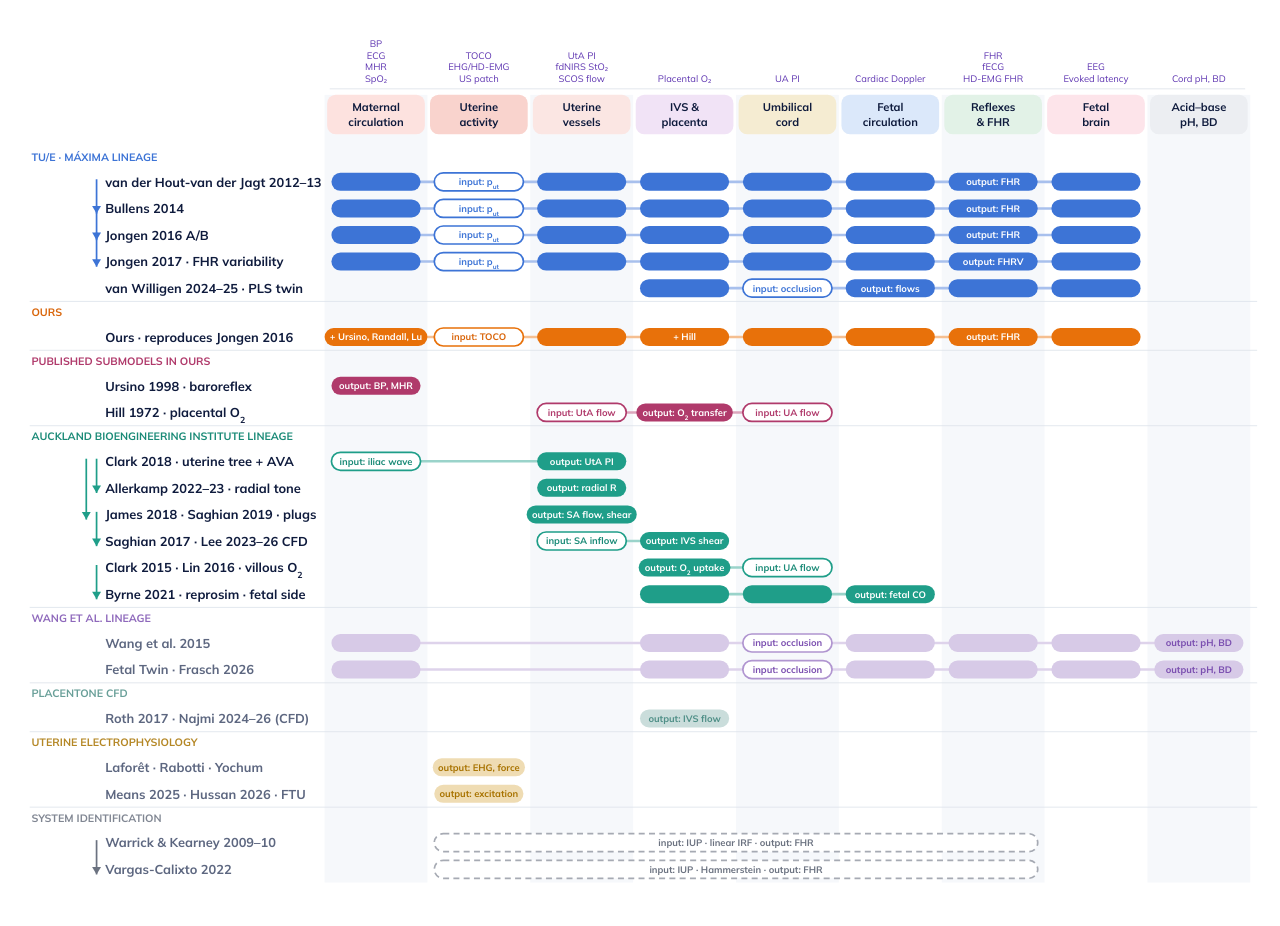
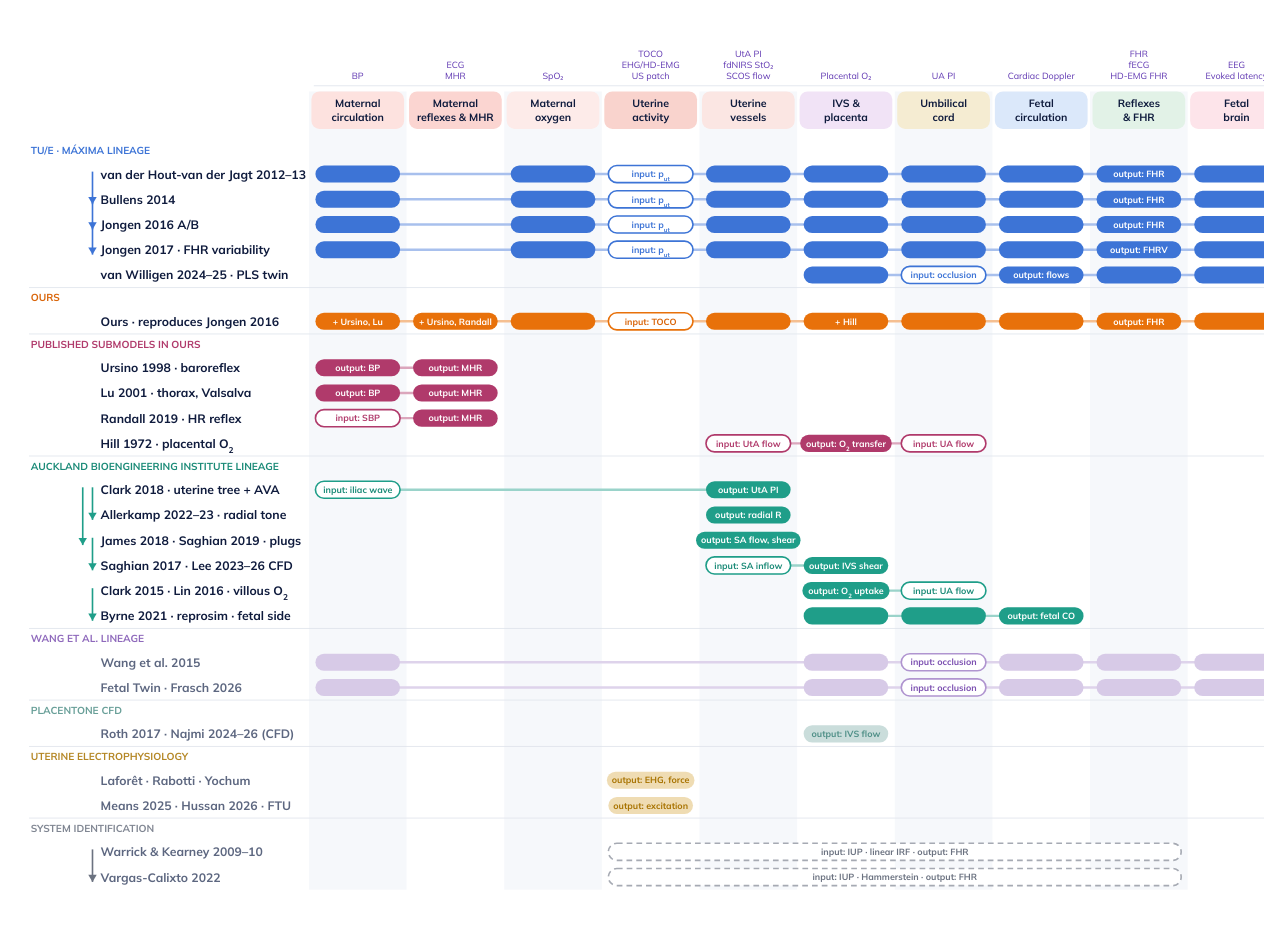
Before and after one commit to mli55/fetosim, a plain HTML site: page docs/model_landscape.html in a window 1280 px wide. Drawn offline with Linux system fonts and the light colour scheme.

Commit message:
Model landscape page: split the mother into circulation, reflexes and oxygen
The maternal side now has three columns that mirror the fetal side. Lu 2001
and Randall 2019 get their own rows among the fetosim submodels.

Co-Authored-By: Claude Fable 5.2 <noreply@anthropic.com>

```diff
--- a/docs/model_landscape.html
+++ b/docs/model_landscape.html
@@ -13,7 +13,7 @@
 :root {
   --bg: #ffffff; --fg: #0f1b3d; --sub: #3b4a6b; --faint: #6b7896; --line: #dfe4ec; --surface: #f6f8fb;
   --panel: #f2f6fd; --band: #f6f8fb; --band-panel: #e7eefa; --sens-band: #faf8fe;
-  --h0: #fde2df; --h1: #f9d3cd; --h2: #fbe6e3; --h3: #f1e3f6; --h4: #f5ecd2; --h5: #dbe8fa; --h6: #e2f2e7; --h7: #fde4ea; --h8: #eceef2;
+  --h0: #fde2df; --hm1: #fbd5d1; --hm2: #fdebe9; --h1: #f9d3cd; --h2: #fbe6e3; --h3: #f1e3f6; --h4: #f5ecd2; --h5: #dbe8fa; --h6: #e2f2e7; --h7: #fde4ea; --h8: #eceef2;
   --tu: #3d74d6; --ak: #1f9e89; --yf: #7b4fb0; --pv: #4f8f87; --ehg: #c98a00; --si: #6b7280; --ours: #e8710a; --cl: #b03a6b;
   --tu-ink: #3d74d6; --ak-ink: #1a8a77; --yf-ink: #7b4fb0; --pv-ink: #4f8f87; --ehg-ink: #a87300; --si-ink: #6b7280; --ours-ink: #d9650a; --cl-ink: #b03a6b;
   --muted-name: #5d6780; --in: #1565c0; --gap: #c62828; --on-pill: #ffffff;
@@ -28,7 +28,7 @@
   :root:not([data-theme="light"]) {
     --bg: #0f131b; --fg: #e6eaf3; --sub: #b3bdd1; --faint: #8592ab; --line: #2a3242; --surface: #161c27;
     --panel: #141c2c; --band: #151b26; --band-panel: #1a2539; --sens-band: #18142a;
-    --h0: #3f2724; --h1: #47271f; --h2: #3b2b29; --h3: #33263b; --h4: #3a3220; --h5: #1e2c42; --h6: #1f3327; --h7: #3f2531; --h8: #272b34;
+    --h0: #3f2724; --hm1: #472b27; --hm2: #372422; --h1: #47271f; --h2: #3b2b29; --h3: #33263b; --h4: #3a3220; --h5: #1e2c42; --h6: #1f3327; --h7: #3f2531; --h8: #272b34;
     --tu-ink: #82a9f0; --ak-ink: #4fc7b1; --yf-ink: #b494e0; --pv-ink: #7fc0b7; --ehg-ink: #e2b043; --si-ink: #a2a9b6; --ours-ink: #ff9a45; --cl-ink: #ec8db4;
     --muted-name: #9aa4ba; --in: #74a9f0; --gap: #f07a7a;
     --ctg: #c3cbda; --ctg-fill: #2a3140;
@@ -42,7 +42,7 @@
 :root[data-theme="dark"] {
   --bg: #0f131b; --fg: #e6eaf3; --sub: #b3bdd1; --faint: #8592ab; --line: #2a3242; --surface: #161c27;
   --panel: #141c2c; --band: #151b26; --band-panel: #1a2539; --sens-band: #18142a;
-  --h0: #3f2724; --h1: #47271f; --h2: #3b2b29; --h3: #33263b; --h4: #3a3220; --h5: #1e2c42; --h6: #1f3327; --h7: #3f2531; --h8: #272b34;
+  --h0: #3f2724; --hm1: #472b27; --hm2: #372422; --h1: #47271f; --h2: #3b2b29; --h3: #33263b; --h4: #3a3220; --h5: #1e2c42; --h6: #1f3327; --h7: #3f2531; --h8: #272b34;
   --tu-ink: #82a9f0; --ak-ink: #4fc7b1; --yf-ink: #b494e0; --pv-ink: #7fc0b7; --ehg-ink: #e2b043; --si-ink: #a2a9b6; --ours-ink: #ff9a45; --cl-ink: #ec8db4;
   --muted-name: #9aa4ba; --in: #74a9f0; --gap: #f07a7a;
   --ctg: #c3cbda; --ctg-fill: #2a3140;
@@ -53,7 +53,7 @@
   color-scheme: dark;
 }
 body { margin: 0; background: var(--bg); color: var(--fg); font-family: var(--font); font-size: 15px; line-height: 1.5; }
-.wrap { max-width: 1500px; margin: 0 auto; padding-block: 28px 56px;
+.wrap { max-width: 1740px; margin: 0 auto; padding-block: 28px 56px;
   padding-left: max(16px, env(safe-area-inset-left, 0px)); padding-right: max(16px, env(safe-area-inset-right, 0px));
   display: flex; flex-direction: column; gap: 28px; }
 .eyebrow { font-size: 12px; font-weight: 700; letter-spacing: .08em; text-transform: uppercase; color: var(--faint); }
@@ -77,7 +77,7 @@ p { margin: 0; }
 .dot.d2 { background: var(--data); }
 .dot.d1 { background: linear-gradient(90deg, var(--data) 50%, transparent 50%); }
 .figbox { overflow-x: auto; background: var(--bg); }
-.figbox svg { display: block; width: 100%; min-width: 1180px; height: auto; font-family: var(--font); }
+.figbox svg { display: block; width: 100%; min-width: 1380px; height: auto; font-family: var(--font); }
 @media (max-width: 720px) {
   h1 { font-size: 24px; }
 }
@@ -92,48 +92,55 @@ p { margin: 0; }
 
 <script>
 (() => {
-  const W = 1456, NAME_X = 104, COL0 = 360, CW = 120, ROW_H = 31, SEC_H = 26, PILL = 11, PILL_PX = 8, PILL_H = 21;
+  const W = 1696, NAME_X = 104, COL0 = 360, CW = 120, ROW_H = 31, SEC_H = 26, PILL = 11, PILL_PX = 8, PILL_H = 21;
   // sensor chips sit directly above each column header, bottom-aligned (at most 3 per column)
   const LINE_DY = 13.5, HEAD_Y = 12 + 4 * LINE_DY + 12, HEAD_H = 46, TOP = HEAD_Y + HEAD_H + 14;
-  const GRID_END = COL0 + 9 * CW;
+  const NCOL = 11, GRID_END = COL0 + NCOL * CW;
   const colX = i => COL0 + CW * i;
 
-  const COLS = [["Maternal", "circulation"], ["Uterine", "activity"], ["Uterine", "vessels"], ["IVS &", "placenta"],
+  // the mother has three columns that mirror the fetal side: circulation, reflexes & heart rate, oxygen
+  const COLS = [["Maternal", "circulation"], ["Maternal", "reflexes & MHR"], ["Maternal", "oxygen"],
+    ["Uterine", "activity"], ["Uterine", "vessels"], ["IVS &", "placenta"],
     ["Umbilical", "cord"], ["Fetal", "circulation"], ["Reflexes", "& FHR"], ["Fetal", "brain"], ["Acid–base", "pH, BD"]];
-  const JONGEN = [0, 2, 3, 4, 5, 6, 7];
+  const HCOL = ["h0", "hm1", "hm2", "h1", "h2", "h3", "h4", "h5", "h6", "h7", "h8"];
+  // Jongen 2016: maternal circulation with a fixed heart rate (no maternal reflex) and maternal O2 transport
+  const JONGEN = [0, 2, 4, 5, 6, 7, 8, 9];
   const P_UT = "input: p_{ut}";
   // [section, colour key, style, tag, rows]; row = [name, solid, hollow, {col: label}, extras]
   const SECTIONS = [
     ["TU/E · MÁXIMA LINEAGE", "tu", "full", "", [
-      ["van der Hout-van der Jagt 2012–13", JONGEN, [1], {1: P_UT, 6: "output: FHR"}, {}],
-      ["Bullens 2014", JONGEN, [1], {1: P_UT, 6: "output: FHR"}, {}],
-      ["Jongen 2016 A/B", JONGEN, [1], {1: P_UT, 6: "output: FHR"}, {}],
-      ["Jongen 2017 · FHR variability", JONGEN, [1], {1: P_UT, 6: "output: FHRV"}, {}],
-      ["van Willigen 2024–25 · PLS twin", [3, 5, 6, 7], [4], {4: "input: occlusion", 5: "output: flows"}, {}]]],
+      ["van der Hout-van der Jagt 2012–13", JONGEN, [3], {3: P_UT, 8: "output: FHR"}, {}],
+      ["Bullens 2014", JONGEN, [3], {3: P_UT, 8: "output: FHR"}, {}],
+      ["Jongen 2016 A/B", JONGEN, [3], {3: P_UT, 8: "output: FHR"}, {}],
+      ["Jongen 2017 · FHR variability", JONGEN, [3], {3: P_UT, 8: "output: FHRV"}, {}],
+      ["van Willigen 2024–25 · PLS twin", [5, 7, 8, 9], [6], {6: "input: occlusion", 7: "output: flows"}, {}]]],
     ["OURS", "ours", "full", "", [
-      ["Ours · reproduces Jongen 2016", JONGEN, [1], {0: "+ Ursino, Randall, Lu", 1: "input: TOCO", 3: "+ Hill", 6: "output: FHR"}, {}]]],
-    // published submodels reimplemented in fetosim as optional modules (run(circ=1), run(placenta=1))
+      ["Ours · reproduces Jongen 2016", [0, 1, 2, 4, 5, 6, 7, 8, 9], [3],
+        {0: "+ Ursino, Lu", 1: "+ Ursino, Randall", 3: "input: TOCO", 5: "+ Hill", 8: "output: FHR"}, {}]]],
+    // published submodels reimplemented in fetosim as optional modules
     ["PUBLISHED SUBMODELS IN OURS", "cl", "full", "", [
-      ["Ursino 1998 · baroreflex", [0], [], {0: "output: BP, MHR"}, {}],
-      ["Hill 1972 · placental O_{2}", [3], [2, 4], {2: "input: UtA flow", 3: "output: O_{2} transfer", 4: "input: UA flow"}, {}]]],
+      ["Ursino 1998 · baroreflex", [0, 1], [], {0: "output: BP", 1: "output: MHR"}, {}],
+      ["Lu 2001 · thorax, Valsalva", [0, 1], [], {0: "output: BP", 1: "output: MHR"}, {}],
+      ["Randall 2019 · HR reflex", [1], [0], {0: "input: SBP", 1: "output: MHR"}, {}],
+      ["Hill 1972 · placental O_{2}", [5], [4, 6], {4: "input: UtA flow", 5: "output: O_{2} transfer", 6: "input: UA flow"}, {}]]],
     ["AUCKLAND BIOENGINEERING INSTITUTE LINEAGE", "ak", "full", "", [
-      ["Clark 2018 · uterine tree + AVA", [2], [0], {0: "input: iliac wave", 2: "output: UtA PI"}, {}],
-      ["Allerkamp 2022–23 · radial tone", [2], [], {2: "output: radial R"}, {}],
-      ["James 2018 · Saghian 2019 · plugs", [2], [], {2: "output: SA flow, shear"}, {}],
-      ["Saghian 2017 · Lee 2023–26 CFD", [3], [2], {2: "input: SA inflow", 3: "output: IVS shear"}, {}],
-      ["Clark 2015 · Lin 2016 · villous O_{2}", [3], [4], {3: "output: O_{2} uptake", 4: "input: UA flow"}, {}],
-      ["Byrne 2021 · reprosim · fetal side", [3, 4, 5], [], {5: "output: fetal CO"}, {}]]],
+      ["Clark 2018 · uterine tree + AVA", [4], [0], {0: "input: iliac wave", 4: "output: UtA PI"}, {}],
+      ["Allerkamp 2022–23 · radial tone", [4], [], {4: "output: radial R"}, {}],
+      ["James 2018 · Saghian 2019 · plugs", [4], [], {4: "output: SA flow, shear"}, {}],
+      ["Saghian 2017 · Lee 2023–26 CFD", [5], [4], {4: "input: SA inflow", 5: "output: IVS shear"}, {}],
+      ["Clark 2015 · Lin 2016 · villous O_{2}", [5], [6], {5: "output: O_{2} uptake", 6: "input: UA flow"}, {}],
+      ["Byrne 2021 · reprosim · fetal side", [5, 6, 7], [], {7: "output: fetal CO"}, {}]]],
     ["WANG ET AL. LINEAGE", "yf", "muted", "", [
-      ["Wang et al. 2015", [0, 3, 5, 6, 7, 8], [4], {4: "input: occlusion", 8: "output: pH, BD"}, {}],
-      ["Fetal Twin · Frasch 2026", [0, 3, 5, 6, 7, 8], [4], {4: "input: occlusion", 8: "output: pH, BD"}, {}]]],
+      ["Wang et al. 2015", [0, 5, 7, 8, 9, 10], [6], {6: "input: occlusion", 10: "output: pH, BD"}, {}],
+      ["Fetal Twin · Frasch 2026", [0, 5, 7, 8, 9, 10], [6], {6: "input: occlusion", 10: "output: pH, BD"}, {}]]],
     ["PLACENTONE CFD", "pv", "muted", "", [
-      ["Roth 2017 · Najmi 2024–26 (CFD)", [3], [], {3: "output: IVS flow"}, {}]]],
+      ["Roth 2017 · Najmi 2024–26 (CFD)", [5], [], {5: "output: IVS flow"}, {}]]],
     ["UTERINE ELECTROPHYSIOLOGY", "ehg", "muted", "", [
-      ["Laforêt · Rabotti · Yochum", [1], [], {1: "output: EHG, force"}, {}],
-      ["Means 2025 · Hussan 2026 · FTU", [1], [], {1: "output: excitation"}, {}]]],
+      ["Laforêt · Rabotti · Yochum", [3], [], {3: "output: EHG, force"}, {}],
+      ["Means 2025 · Hussan 2026 · FTU", [3], [], {3: "output: excitation"}, {}]]],
     ["SYSTEM IDENTIFICATION", "si", "muted", "", [
-      ["Warrick & Kearney 2009–10", [], [], {}, {blackbox: [1, 6, "input: IUP  ·  linear IRF  ·  output: FHR"]}],
-      ["Vargas-Calixto 2022", [], [], {}, {blackbox: [1, 6, "input: IUP  ·  Hammerstein  ·  output: FHR"]}]]],
+      ["Warrick & Kearney 2009–10", [], [], {}, {blackbox: [3, 8, "input: IUP  ·  linear IRF  ·  output: FHR"]}],
+      ["Vargas-Calixto 2022", [], [], {}, {blackbox: [3, 8, "input: IUP  ·  Hammerstein  ·  output: FHR"]}]]],
   ];
   const LINKS = [["van der Hout-van der Jagt 2012–13", "Bullens 2014", 0], ["Bullens 2014", "Jongen 2016 A/B", 0],
     ["Jongen 2016 A/B", "Jongen 2017 · FHR variability", 0],
@@ -146,7 +153,9 @@ p { margin: 0; }
 
   // Sensor / signal names drawn above each compartment header.
   const SIG = [
-    { sigs: [{ chip: "Maternal BP" }, { chip: "Maternal ECG" }, { chip: "MHR" }, { chip: "Maternal SpO₂" }] },
+    { sigs: [{ chip: "Maternal BP" }] },
+    { sigs: [{ chip: "Maternal ECG" }, { chip: "MHR" }] },
+    { sigs: [{ chip: "Maternal SpO₂" }] },
     { sigs: [{ chip: "TOCO" }, { chip: "EHG/HD-EMG" }, { chip: "US patch" }] },
     { sigs: [{ chip: "UtA PI" }, { chip: "fdNIRS StO₂" }, { chip: "SCOS flow" }] },
     { sigs: [{ chip: "Placental O₂" }] },
@@ -203,11 +212,11 @@ p { margin: 0; }
     svg.setAttribute("viewBox", `0 0 ${W} ${H}`);
     const bg = el("g", {});
     rect(bg, 0, 0, W, H, 0, "fill:var(--bg)");
-    for (let i = 0; i < 9; i += 2) {
+    for (let i = 0; i < NCOL; i += 2) {
       rect(bg, colX(i), HEAD_Y, CW, yEnd - HEAD_Y, 0, "fill:var(--band)");
     }
     COLS.forEach(([a, b], i) => {
-      rect(bg, colX(i) + 3, HEAD_Y, CW - 6, HEAD_H, 10, `fill:var(--h${i})`);
+      rect(bg, colX(i) + 3, HEAD_Y, CW - 6, HEAD_H, 10, `fill:var(--${HCOL[i]})`);
       text(bg, colX(i) + CW / 2, HEAD_Y + 19, a, 13, true, "fg", "middle");
       text(bg, colX(i) + CW / 2, HEAD_Y + 36, b, 13, true, "fg", "middle");
     });
```
